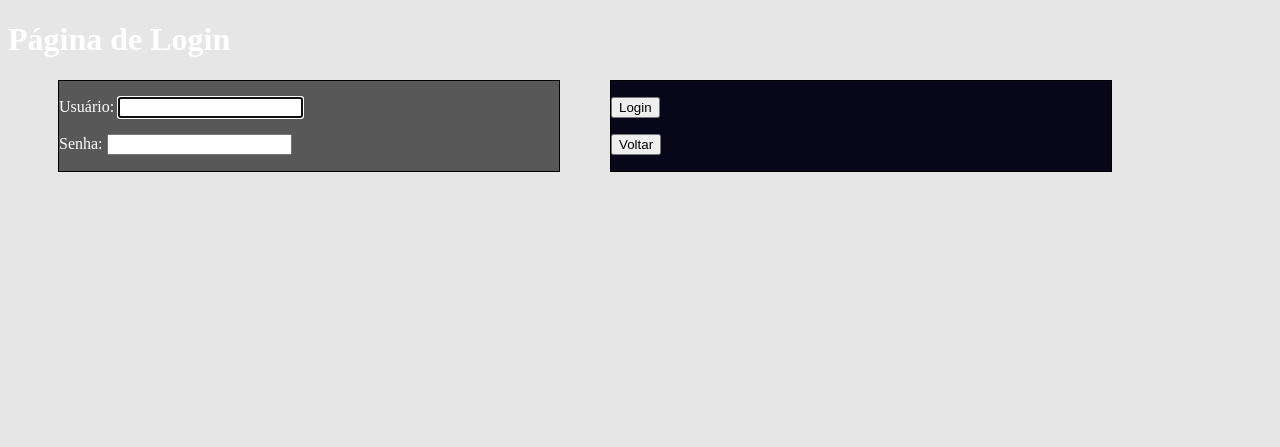
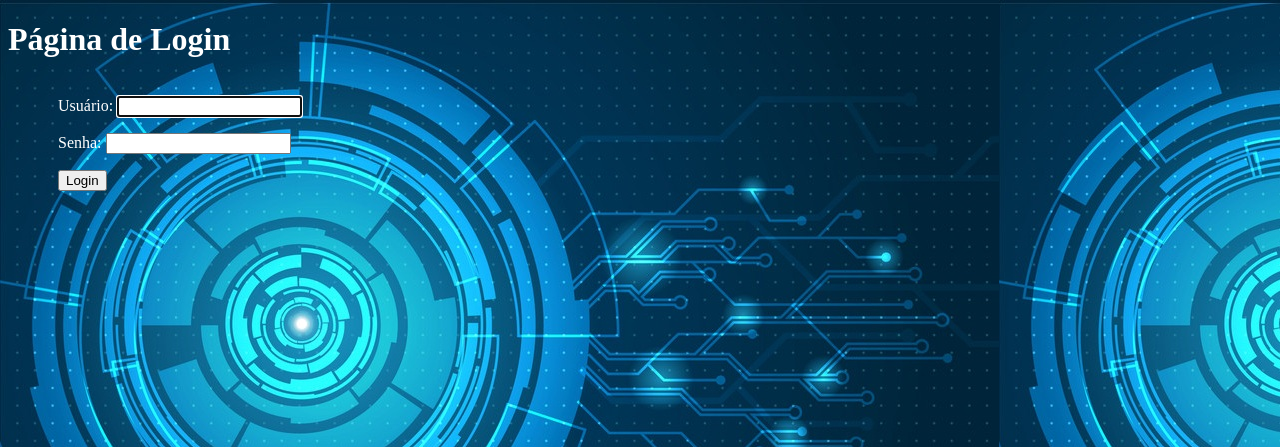
Before and after one commit to brunogomesifrn/pi19manutencao, a Django app: page /login/ in a window 1280 px wide. Shown: the top 447 px of the page. Run offline with Django 3.2, Linux system fonts and the light colour scheme.

Commit message:
coloquei as imagens nas págians de perfil, login e cadastro. Também ajeitei o css

```diff
--- a/core/static/css/estilo.css
+++ b/core/static/css/estilo.css
@@ -1,6 +1,6 @@
 body
 {
-background-color: #E6E6E6;
+background-image:  url("/static/img1.jpg");
 }
 h1, h2
 {
@@ -9,27 +9,24 @@ h1, h2
 .d1
 {
 	color: white;
-	border: 1px solid black;
+	border: 1px;
 	width: 500px;
 	margin-left: 50px;
 	float: left;
-	background-color: #585858;;
 }
 .d2
 {
 	color: white;
-	border: 1px solid black;
+	border: 1px;
 	width: 500px;
 	margin-left: 50px;
 	float: left;
-	background-color:#070719;
 }
 .d3
 {
 	color: white;
-	border: 1px solid black;
+	border: 1px;
 	width: 500px;
 	margin-left: 50px;
 	float: left;
-	background-color:#070719;
 }
--- a/core/templates/registration/login.html
+++ b/core/templates/registration/login.html
@@ -14,11 +14,7 @@
 <div class="d1">
 <p> Usuário: {{ form.username }} </p>
 <p> Senha: {{ form.password }} </p>
-</div>
-
-<div class="d2">
 <p><button type="submit">Login</button></p>
-<p><button type="submit">Voltar</button></p>
 </div>
 
 </form>
```
Also changed, not shown: core/estaticos/estilo2.css (line endings or trailing spaces).
